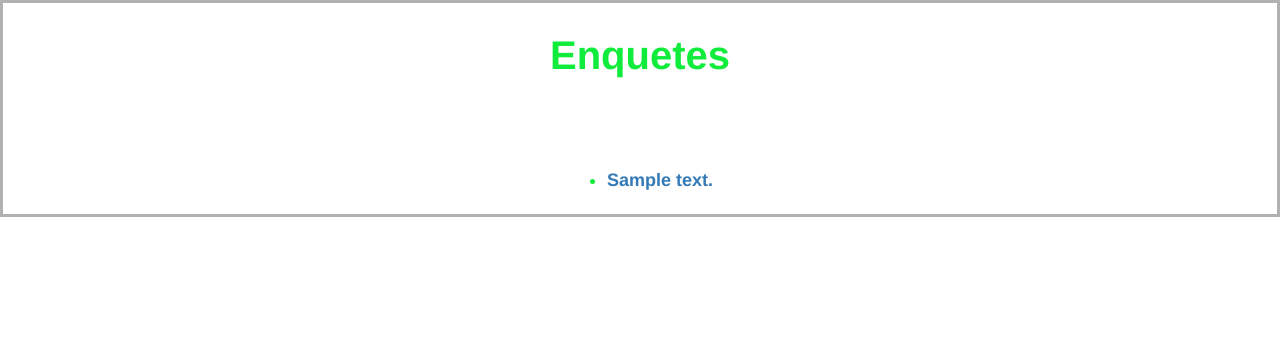
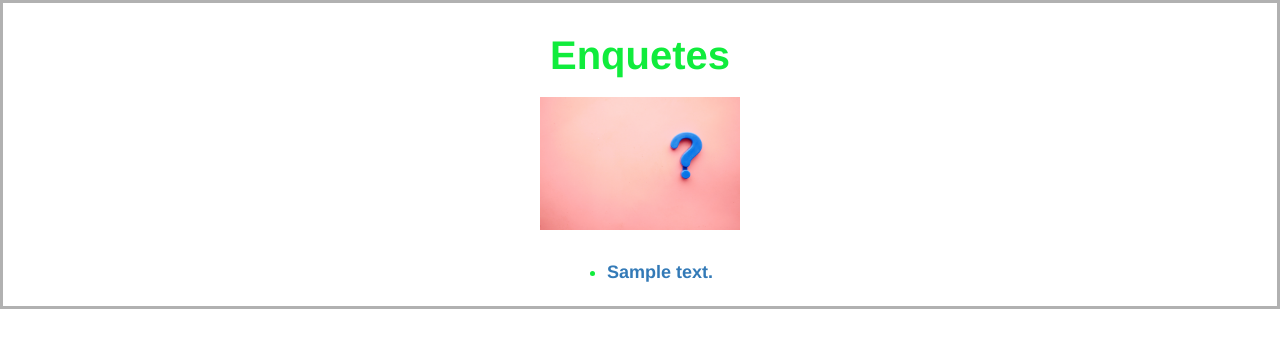
Before and after one commit to william-michelli/projetoDjango, a Django app: template polls/templates/polls/index.html in a window 1280 px wide. Shown: the top 348 px of the page. Run offline with Django 4.2, Linux system fonts and the light colour scheme; the template is opened without the code that fills it: most values are stand-ins (such as "Sample title", 1, 10 or a date in 2020); some libraries are stand-ins or nearby versions.

Commit message:
Add files via upload

```diff
--- a/polls/templates/polls/index.html
+++ b/polls/templates/polls/index.html
@@ -8,12 +8,24 @@
     <link rel="stylesheet" href="//maxcdn.bootstrapcdn.com/bootstrap/3.2.0/css/bootstrap.min.css">
     <link rel="stylesheet" href="//maxcdn.bootstrapcdn.com/bootstrap/3.2.0/css/bootstrap-theme.min.css">
     <link rel="stylesheet" href="{% static 'css/index.css' %}">
+
+    <style>
+        #imagem{
+            position: relative;
+            top: -30px;
+        }
+
+    </style>
 </head>
 <body>
 
 <div class="divisao">
     <h1>Enquetes</h1>
-    <hr>
+
+    <picture>
+        <img id="imagem" width="200px" src="{% static '/media/question.jpg' %}" alt="">
+    </picture>
+
     {% if latest_question_list %}
     <ul>
     {% for question in latest_question_list %}
```
Also changed, not shown: polls/static/media/question.jpg (added).
